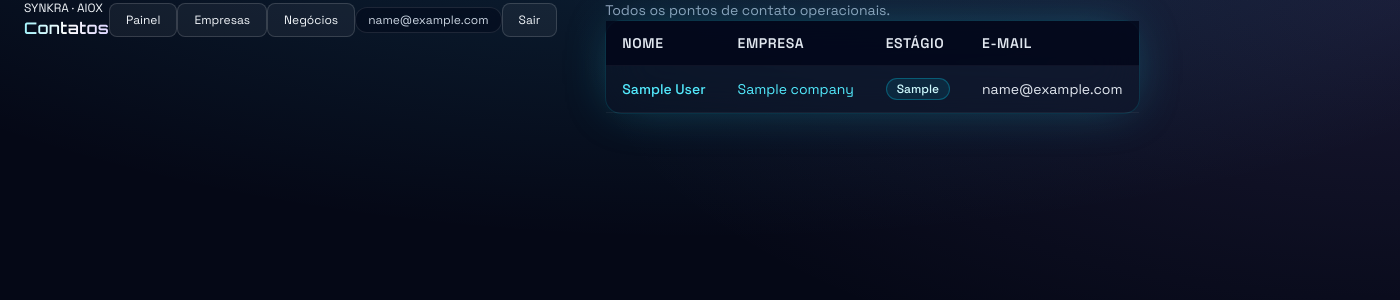
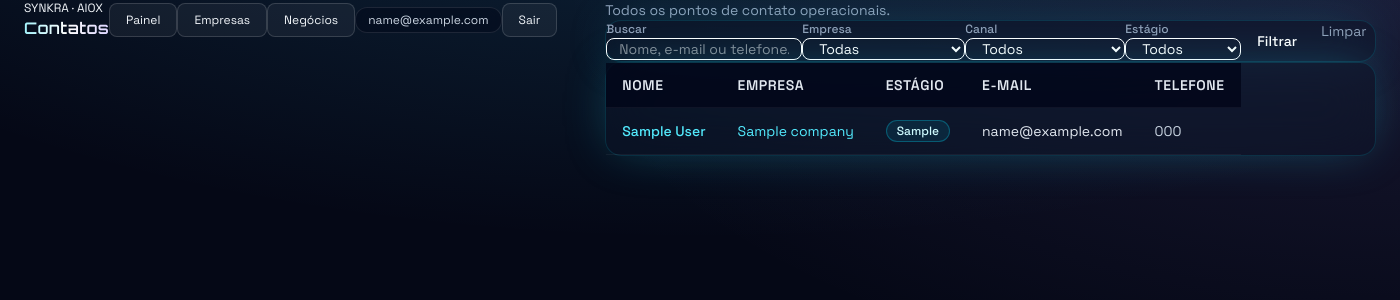
Before and after one commit to Lucasdfg07/CRM-Projeto-IA, a Rails app: page /contacts in a window 1400 px wide. Shown: the top 300 px of the page. Run offline with Rails 7, Linux system fonts and the light colour scheme; a user stored in the database is signed in; tables that the repository leaves empty hold one stand-in row (values such as "Sample post"); style sheets or scripts are compiled from the project's sources; parts of the project's set-up code (start-up, migrations or seed data) failed here and were passed over; some libraries are stand-ins or nearby versions.

Commit message:
feat(ui): telefone e filtros em contatos; filtros em segmentos; campanha por e-mail/telefone/ambos
Made-with: Cursor

```diff
--- a/app/controllers/contacts_controller.rb
+++ b/app/controllers/contacts_controller.rb
@@ -6,6 +6,8 @@ class ContactsController < ApplicationController
 
   def index
     @contacts = Contact.includes(:company).order(created_at: :desc)
+    @contacts = apply_contact_filters(@contacts)
+    @companies = Company.order(:name)
   end
 
   def show
@@ -53,4 +55,29 @@ class ContactsController < ApplicationController
   def contact_params
     params.require(:contact).permit(:first_name, :last_name, :email, :phone, :title, :lifecycle_stage)
   end
+
+  def apply_contact_filters(scope)
+    scope = scope.where(company_id: params[:company_id]) if params[:company_id].present?
+
+    if params[:q].present?
+      term = "%#{ActiveRecord::Base.sanitize_sql_like(params[:q].strip)}%"
+      scope = scope.where(
+        "LOWER(contacts.first_name) LIKE LOWER(?) OR LOWER(COALESCE(contacts.last_name,'')) LIKE LOWER(?) OR LOWER(COALESCE(contacts.email,'')) LIKE LOWER(?) OR LOWER(COALESCE(contacts.phone,'')) LIKE LOWER(?)",
+        term, term, term, term
+      )
+    end
+
+    case params[:channel]
+    when "email"
+      scope = scope.merge(Contact.with_email)
+    when "phone"
+      scope = scope.merge(Contact.with_phone)
+    when "both"
+      scope = scope.merge(Contact.with_email_and_phone)
+    end
+
+    scope = scope.where(lifecycle_stage: params[:lifecycle]) if params[:lifecycle].present? && Contact::LIFECYCLES.include?(params[:lifecycle])
+
+    scope
+  end
 end
--- a/app/helpers/application_helper.rb
+++ b/app/helpers/application_helper.rb
@@ -27,4 +27,8 @@ module ApplicationHelper
   def activity_kind_label(kind)
     I18n.t("crm.activity_kinds.#{kind}", default: kind.to_s.humanize)
   end
+
+  def recipient_filter_label(filter)
+    I18n.t("crm.recipient_filters.#{filter}", default: filter.to_s)
+  end
 end
--- a/app/models/contact.rb
+++ b/app/models/contact.rb
@@ -8,6 +8,12 @@ class Contact < ApplicationRecord
 
   belongs_to :company
   has_many :deals, dependent: :nullify
+
+  scope :with_email, -> { where.not(email: [nil, ""]) }
+  scope :with_phone, lambda {
+    where.not(phone: [nil, ""]).or(where.not(phone_normalized: nil))
+  }
+  scope :with_email_and_phone, -> { with_email.merge(with_phone) }
   has_many :activities, dependent: :destroy
   has_and_belongs_to_many :segments,
     join_table: :contact_segments,
--- a/app/views/campaigns/show.html.erb
+++ b/app/views/campaigns/show.html.erb
@@ -34,7 +34,11 @@
       <div class="text-sm space-y-2">
         <div class="flex justify-between"><span class="text-slate-400">Assunto</span><span class="text-white"><%= @campaign.subject %></span></div>
         <div class="flex justify-between"><span class="text-slate-400">Provedor</span><span class="text-white"><%= @campaign.email_provider&.name || "—" %></span></div>
+        <div class="flex justify-between gap-4"><span class="text-slate-400 shrink-0">Filtro</span><span class="text-white text-right text-sm"><%= recipient_filter_label(@campaign.recipient_filter) %></span></div>
         <div class="flex justify-between"><span class="text-slate-400">Segmentos</span><span class="text-white"><%= @campaign.segments.map(&:name).join(", ").presence || "—" %></span></div>
+        <% unless @campaign.sent? %>
+          <div class="flex justify-between"><span class="text-slate-400">Destinatários (est.)</span><span class="text-white"><%= @campaign.recipient_count %></span></div>
+        <% end %>
         <% if @campaign.sent_at %>
           <div class="flex justify-between"><span class="text-slate-400">Enviado em</span><span class="text-white"><%= l(@campaign.sent_at, format: :short) %></span></div>
         <% end %>
--- a/app/views/contacts/index.html.erb
+++ b/app/views/contacts/index.html.erb
@@ -3,6 +3,41 @@
 <div class="mb-6 flex flex-wrap items-center justify-between gap-3">
   <p class="text-sm text-slate-400">Todos os pontos de contato operacionais.</p>
 </div>
+
+<%= form_with url: contacts_path, method: :get, class: "mb-4 crm-glass rounded-xl p-4 flex flex-wrap gap-3 items-end" do %>
+  <div class="flex-1 min-w-[12rem]">
+    <label class="block text-xs font-medium text-slate-400 mb-1">Buscar</label>
+    <%= text_field_tag :q, params[:q], placeholder: "Nome, e-mail ou telefone…", class: "w-full bg-slate-900/80 border border-white/10 rounded-lg px-3 py-2 text-sm text-white placeholder-slate-500 focus:ring-2 focus:ring-cyan-500/40" %>
+  </div>
+  <div class="min-w-[10rem]">
+    <label class="block text-xs font-medium text-slate-400 mb-1">Empresa</label>
+    <%= select_tag :company_id,
+          options_from_collection_for_select(@companies, :id, :name, params[:company_id]),
+          include_blank: "Todas",
+          class: "w-full bg-slate-900/80 border border-white/10 rounded-lg px-3 py-2 text-sm text-white focus:ring-2 focus:ring-cyan-500/40" %>
+  </div>
+  <div class="min-w-[9rem]">
+    <label class="block text-xs font-medium text-slate-400 mb-1">Canal</label>
+    <%= select_tag :channel,
+          options_for_select([
+            ["Todos", ""],
+            [t("crm.segment_contact_filters.email"), "email"],
+            [t("crm.segment_contact_filters.phone"), "phone"],
+            [t("crm.segment_contact_filters.both"), "both"]
+          ], params[:channel]),
+          class: "w-full bg-slate-900/80 border border-white/10 rounded-lg px-3 py-2 text-sm text-white focus:ring-2 focus:ring-cyan-500/40" %>
+  </div>
+  <div class="min-w-[9rem]">
+    <label class="block text-xs font-medium text-slate-400 mb-1">Estágio</label>
+    <%= select_tag :lifecycle,
+          options_for_select([["Todos", ""]] + Contact::LIFECYCLES.map { |s| [lifecycle_label(s), s] }, params[:lifecycle]),
+          class: "w-full bg-slate-900/80 border border-white/10 rounded-lg px-3 py-2 text-sm text-white focus:ring-2 focus:ring-cyan-500/40" %>
+  </div>
+  <div class="flex gap-2">
+    <%= submit_tag "Filtrar", class: "bg-cyan-600 hover:bg-cyan-500 text-white text-sm font-medium px-4 py-2 rounded-lg cursor-pointer transition" %>
+    <%= link_to "Limpar", contacts_path, class: "text-sm text-slate-400 hover:text-white px-2 py-2" %>
+  </div>
+<% end %>
 
 <div class="crm-glass overflow-x-auto p-0">
   <table class="min-w-full">
@@ -12,6 +47,7 @@
         <th class="crm-table-cell">Empresa</th>
         <th class="crm-table-cell">Estágio</th>
         <th class="crm-table-cell">E-mail</th>
+        <th class="crm-table-cell">Telefone</th>
       </tr>
     </thead>
     <tbody>
@@ -23,11 +59,12 @@
           <td class="crm-table-cell"><%= link_to c.company.name, c.company %></td>
           <td class="crm-table-cell"><span class="crm-badge"><%= lifecycle_label(c.lifecycle_stage) %></span></td>
           <td class="crm-table-cell"><%= c.email.presence || "—" %></td>
+          <td class="crm-table-cell text-slate-300"><%= c.phone.presence || "—" %></td>
         </tr>
       <% end %>
     </tbody>
   </table>
   <% if @contacts.empty? %>
-    <p class="p-6 text-sm text-slate-500">Sem contatos — crie pela empresa.</p>
+    <p class="p-6 text-sm text-slate-500">Nenhum contato encontrado com esses filtros.</p>
   <% end %>
 </div>
--- a/config/locales/pt-BR.yml
+++ b/config/locales/pt-BR.yml
@@ -100,6 +100,10 @@ pt-BR:
         stage: Etapa
         probability: "Probabilidade (%)"
         expected_close_on: Previsão de fechamento
+      campaign:
+        name: Nome da campanha
+        subject: Assunto
+        recipient_filter: Filtro de destinatários
       activity:
         contact_id: Contato
         deal_id: Negócio
@@ -144,6 +148,17 @@ pt-BR:
       note: Nota
       task: Tarefa
 
+    recipient_filters:
+      email: "Destinatários com e-mail"
+      phone: "Com telefone (entre os do segmento; envio por e-mail só para quem também tiver e-mail)"
+      both: "E-mail e telefone obrigatórios"
+
+    segment_contact_filters:
+      all: "Todos os contatos"
+      email: "Só com e-mail"
+      phone: "Só com telefone"
+      both: "E-mail e telefone"
+
     user_roles:
       admin: Administrador
       member: Membro
```
Also changed, not shown: app/controllers/campaigns_controller.rb (+7 -2 lines), app/controllers/segments_controller.rb (+17 -3 lines), app/jobs/campaigns/dispatch_job.rb (+2 -7 lines), app/models/campaign.rb (+24 -1 lines), app/views/campaigns/_form.html.erb (+10 -0 lines), app/views/segments/show.html.erb (+32 -10 lines), db/migrate/20260327100000_add_recipient_filter_to_campaigns.rb (added, +7 -0 lines), db/schema.rb.
